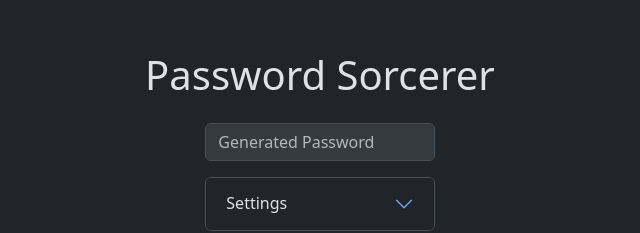
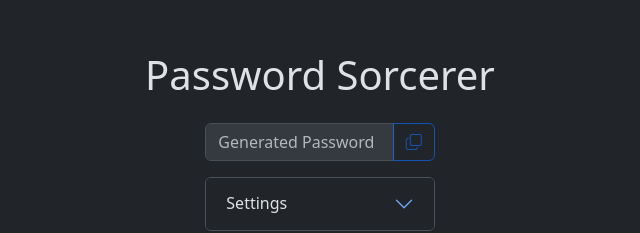
Before and after one commit to bshortdev/password-sorcerer-vuets, a Vue app in the folder password-sorcerer/: page / in a window 1280 px wide. Shown: the part 240-473 px from the top of the page, without its empty margins (320-960 px from the left). Built offline with nearby package versions, Linux system fonts and the light colour scheme.

Commit message:
Added Bootstrap Icons. Added icon button for copying generated password to clipboard.

```diff
--- a/password-sorcerer/index.html
+++ b/password-sorcerer/index.html
@@ -6,6 +6,7 @@
     <meta name="viewport" content="width=device-width, initial-scale=1.0" />
     <title>Password Sorcerer</title>
     <link rel="stylesheet" href="https://cdn.jsdelivr.net/npm/bootstrap@5.3.3/dist/css/bootstrap.min.css">
+    <link rel="stylesheet" href="https://cdn.jsdelivr.net/npm/bootstrap-icons@1.11.3/font/bootstrap-icons.min.css">
   </head>
   <body>
     <div id="app"></div>
--- a/password-sorcerer/src/App.vue
+++ b/password-sorcerer/src/App.vue
@@ -8,6 +8,8 @@ const hasUppercaseLetters = ref(false);
 const hasNumbers = ref(false);
 const hasSpecialCharacters = ref(false);
 const generatedPassword = ref('');
+const isPasswordGenerated = ref(false);
+const isPasswordCopied = ref(false);
 
 const isReadyToGeneratePassword = computed(() => {
   return hasLowercaseLetters.value ||
@@ -56,6 +58,7 @@ const shuffle = (array: string[]) => {
 };
 
 const generatePassword = () => {
+
   let generatedPasswordHolder = ''
   const randomMethodsToUse = [];
   // If Lowercase letters
@@ -87,7 +90,17 @@ const generatePassword = () => {
   }
 
   generatedPassword.value = shuffle(generatedPasswordHolder.split("")).join('')
+  isPasswordGenerated.value = true;
+  isPasswordCopied.value = false;
 };
+
+
+const copyTextToClipboard = () => {
+  navigator.clipboard.writeText(generatedPassword.value);
+  isPasswordCopied.value = true;
+}
+
+
 </script>
 
 <template>
@@ -102,8 +115,14 @@ const generatePassword = () => {
         <div class="row justify-content-center pb-3">
           <div class="col-8">
             <!-- Add an icon for copying -->
-            <input type="text" class="form-control" placeholder="Generated Password" disabled
-              v-model="generatedPassword" />
+            <div class="input-group">
+              <input type="text" class="form-control" placeholder="Generated Password" disabled
+                v-model="generatedPassword" />
+              <button class="btn" :class="isPasswordCopied ? 'btn-outline-success' : 'btn-outline-primary'"
+                @click="copyTextToClipboard" :disabled="!isPasswordGenerated">
+                <i :class="isPasswordCopied ? 'bi-clipboard-check' : 'bi-copy'"></i>
+              </button>
+            </div>
           </div>
         </div>
         <div class="row justify-content-center">
```
